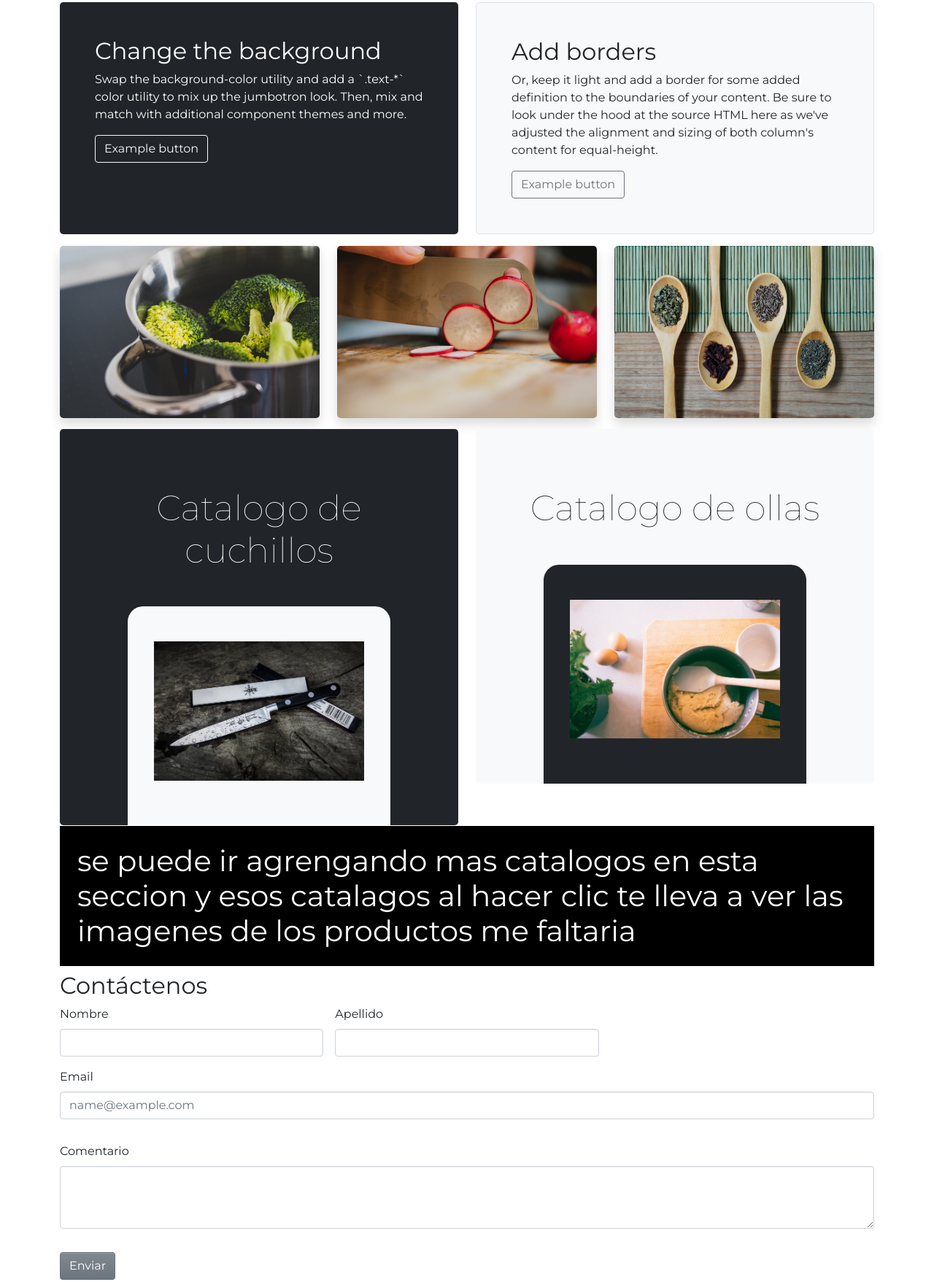
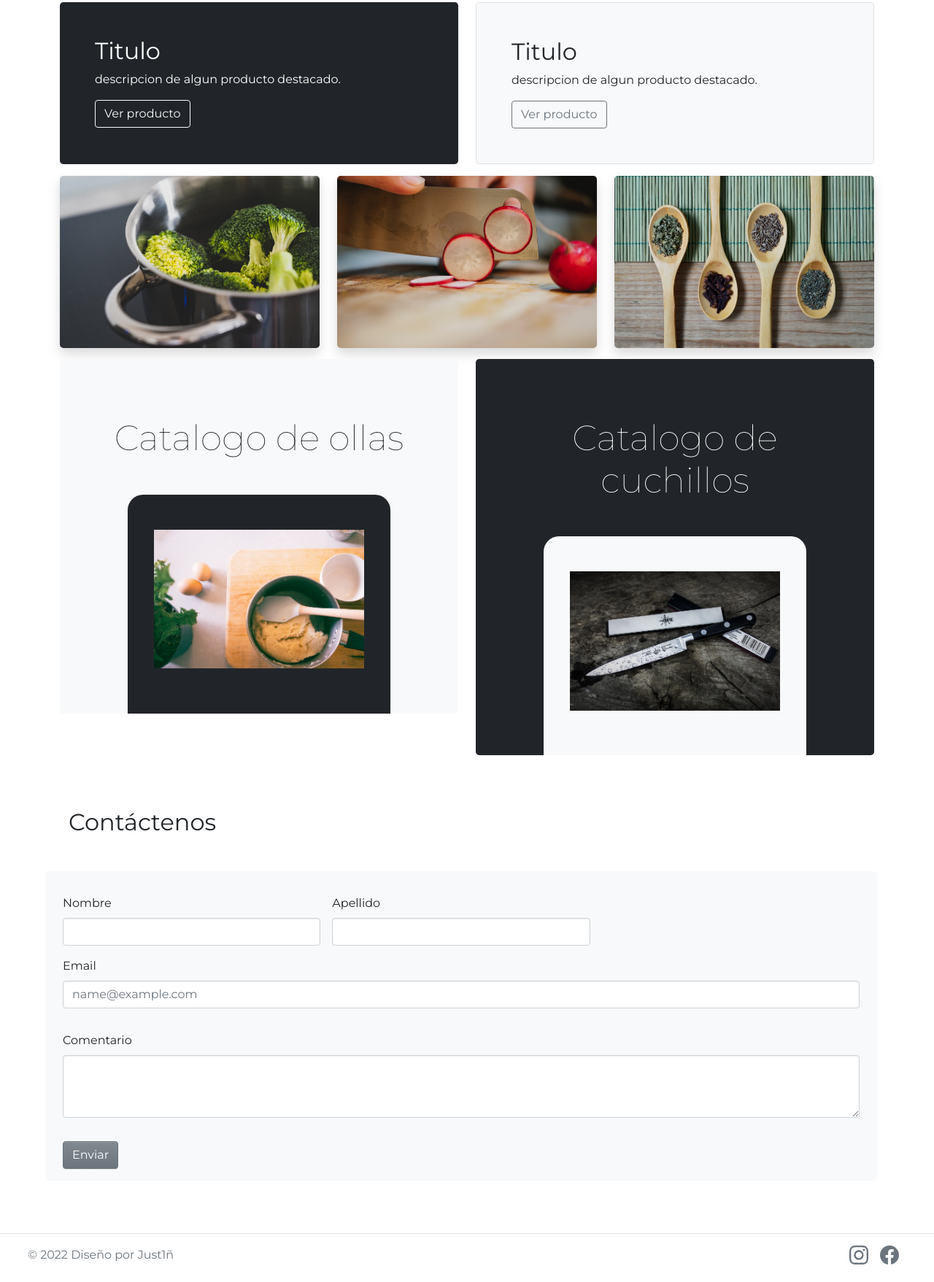
Before and after one commit to Agus9217/Proyecto-web-kunst-and-kuche, a plain HTML site: page index.html in a window 1280 px wide. Shown: the part 595-2352 px from the top of the page at 73% size. Drawn offline with nearby package versions, Linux system fonts and the light colour scheme.

Commit message:
cambios-v8

```diff
--- a/index.html
+++ b/index.html
@@ -39,21 +39,13 @@
               <a class="nav-link active" aria-current="page" href="#">Home</a>
             </li>
             <li class="nav-item">
-              <a class="nav-link" href="#">Link</a>
-            </li>
-            <li class="nav-item dropdown">
-              <a class="nav-link dropdown-toggle" href="#" id="navbarDropdown" role="button" data-bs-toggle="dropdown" aria-expanded="false">
-                Dropdown
-              </a>
-              <ul class="dropdown-menu" aria-labelledby="navbarDropdown">
-                <li><a class="dropdown-item" href="#">Action</a></li>
-                <li><a class="dropdown-item" href="#">Another action</a></li>
-                <li><hr class="dropdown-divider"></li>
-                <li><a class="dropdown-item" href="#">Something else here</a></li>
-              </ul>
+              <a class="nav-link" href="#">Nosotros</a>
             </li>
             <li class="nav-item">
-              <a class="nav-link"><i class="bi bi-whatsapp mx-2"></i>Envia WhatsApp</a>
+              <a class="nav-link" href="#contactenos">Contáctanos</a>
+            </li>
+            <li class="nav-item">
+              <a href="#" class="nav-link"><i class="bi bi-whatsapp mx-2"></i>Envia WhatsApp</a>
             </li>
           </ul>
 
@@ -72,7 +64,7 @@
               <p>Productos de calidad.</p>
             </blockquote>
             <figcaption class="blockquote-footer">
-              Someone famous in <cite title="Source Title">Source Title</cite>
+              algun texto descriptivo <cite title="Source Title">alguna cita</cite>
             </figcaption>
           </figure>
           <a href="/" class="btn btn-secondary">Catálogo</a>
@@ -103,16 +95,16 @@
       <div id="box1" class="row align-items-md-stretch">
         <div class="col-md-6 animate__animated animate__backInLeft">
           <div class="h-100 p-5 text-white bg-dark rounded-3">
-            <h2>Change the background</h2>
-            <p>Swap the background-color utility and add a `.text-*` color utility to mix up the jumbotron look. Then, mix and match with additional component themes and more.</p>
-            <button class="btn btn-outline-light" type="button">Example button</button>
+            <h2>Titulo</h2>
+            <p>descripcion de algun producto destacado.</p>
+            <button class="btn btn-outline-light" type="button">Ver producto</button>
           </div>
         </div>
         <div class="col-md-6 animate__animated animate__backInRight">
           <div class="h-100 p-5 bg-light border rounded-3">
-            <h2>Add borders</h2>
-            <p>Or, keep it light and add a border for some added definition to the boundaries of your content. Be sure to look under the hood at the source HTML here as we've adjusted the alignment and sizing of both column's content for equal-height.</p>
-            <button class="btn btn-outline-secondary" type="button">Example button</button>
+            <h2>Titulo</h2>
+            <p>descripcion de algun producto destacado.</p>
+            <button class="btn btn-outline-secondary" type="button">Ver producto</button>
           </div>
         </div>
       </div>
@@ -146,7 +138,7 @@
             </div>
           </div>
         </div>
-        <div class="col-md-6 animate__animated animate__backInRight">
+        <div class="col-md-6 animate__animated animate__backInRight order-first">
           <div class="bg-light pt-3 pt-md-5 px-md-5 text-center overflow-hidden rounded-3">
             <div class="my-3 p-3">
               <h2 class="display-5">Catalogo de ollas</h2>
@@ -160,16 +152,10 @@
       </div>
 
 
-      <h1 class="p-4 bg-black text-white">se puede ir agrengando mas catalogos en esta seccion y esos catalagos al hacer clic te lleva a ver las imagenes de los productos me faltaria</h1>
+      <div id="box3">
+      <h2 class="mt-5 p-4" id="contactenos">Contáctenos</h2>
 
-
-
-
-
-
-      <h2>Contáctenos</h2>
-
-      <form class="row g-3">
+      <form class="row g-3 bg-light p-3 rounded-3 mb-5">
         <div class="col-md-4">
           <label for="validationDefault01" class="form-label">Nombre</label>
           <input type="text" class="form-control" id="validationDefault01" required>
@@ -194,6 +180,8 @@
           <button class="btn btn-secondary" type="submit">Enviar</button>
         </div>
       </form>
+
+    </div>
 
 
 
--- a/main.js
+++ b/main.js
@@ -1,5 +1,6 @@
 let animadoBox2 = document.querySelectorAll("#box2");
 let animadoBox1 = document.querySelectorAll("#box1");
+let animadoBox3 = document.querySelectorAll("#box3");
 
 function box2Scroll() {
     let scrollTop = document.documentElement.scrollTop;
@@ -22,6 +23,16 @@ function box1Scroll() {
     }
 }
 
+function box3Scroll() {
+    let scrollTop = document.documentElement.scrollTop;
+    for(var i=0; i < animadoBox3.length; i++ ) {
+        let alturaAnimadoBox3 = animadoBox3[i].offsetTop;
+        if(alturaAnimadoBox3 - 750 < scrollTop) {
+            animadoBox3[i].className = "row align-items-md-stretch animate__animated animate__backInLeft";
+        }
+    }
+}
 
 
-window.onscroll = function() {box1Scroll(), box2Scroll()};
+
+window.onscroll = function() {box1Scroll(), box2Scroll(), box3Scroll()};
--- a/style.css
+++ b/style.css
@@ -5,7 +5,7 @@
     font-family: 'Montserrat', sans-serif;
 }
 
-#box2, #box1 {
+#box2, #box1, #box3 {
     opacity: 0;
     transition: all 0.7s;
 }
```
